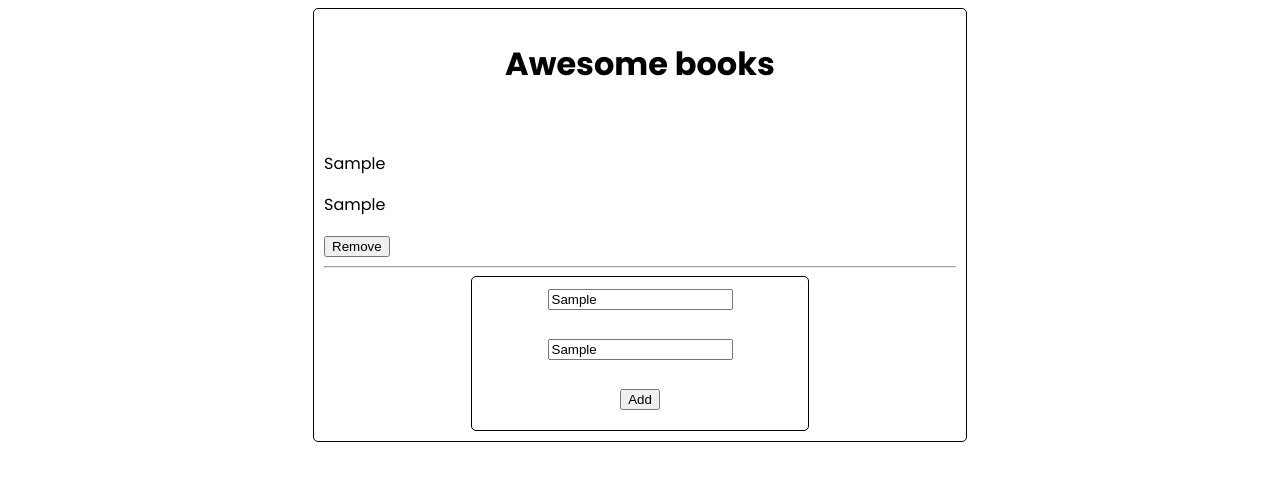
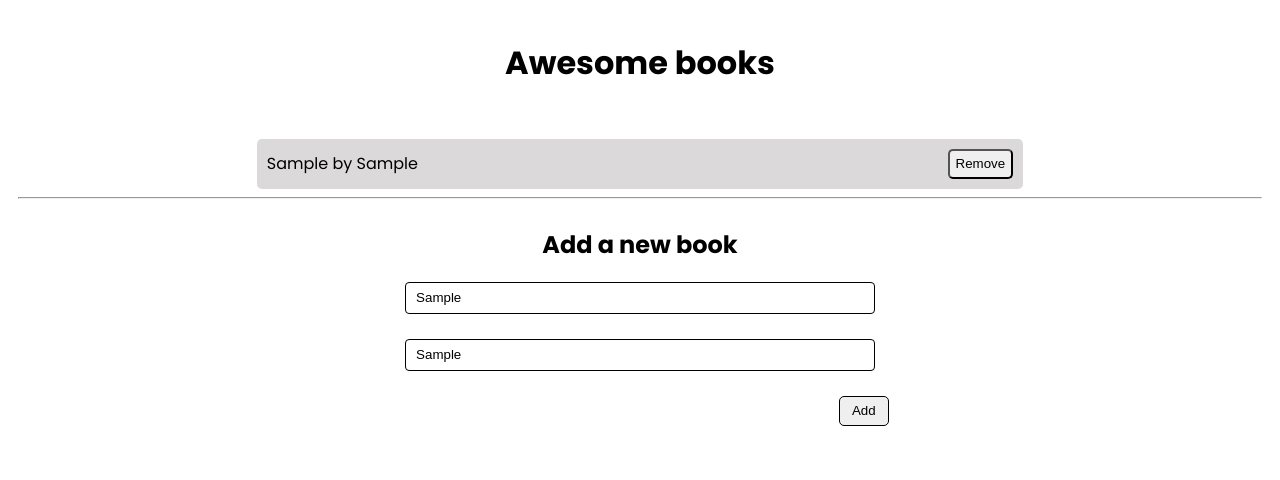
Before and after one commit to roodjinocherilus/Awesome, a website: page index.html in a window 1280 px wide. Both pictures are taken after typing "Sample", "Sample" into the empty fields and a click on the button "Add". Drawn offline with Linux system fonts and the light colour scheme.

Commit message:
add style and resposiveness

```diff
--- a/index.html
+++ b/index.html
@@ -15,8 +15,9 @@
 
   <div id="books">
   </div>
-
+<hr>
   <form action="#" class="form">
+    <h2>Add a new book</h2>
     <input required class="input" id="title" type="text" placeholder="Title"><br>
     <input required class="input" id="author" type="text" placeholder="Author"><br>
     <p class="show" id="message">*Title and Author are required</p>
--- a/script_class.js
+++ b/script_class.js
@@ -43,10 +43,8 @@ function Display() {
     const booksSection = document.getElementById('books');
     let book = '';
     for (let i = 0; i < getBooks.length; i += 1) {
-      book += `<div id="book${i}"><p>${getBooks[i].title}</p>
-      <p>${getBooks[i].author}</p>
-      <button class="button" value=${i}>Remove</button><br>
-      <hr>
+      book += `<div class="div-books" id="book${i}"><p>${getBooks[i].title} by ${getBooks[i].author}</p>
+      <button class="button" value=${i}>Remove</button>
       </div>`;
     }
     booksSection.innerHTML = `${book}`;
--- a/style.css
+++ b/style.css
@@ -10,29 +10,54 @@ h1 {
 }
 
 .awesomebooks {
-  width: 50%;
   margin: auto;
-  border: 1px solid black;
-  border-radius: 5px;
   padding: 10px;
 }
 
-.form {
-  width: 50%;
-  margin: auto;
-  border: 1px solid black;
-  padding: 10px;
+.div-books {
+  display: flex;
+  justify-content: space-between;
+  align-items: center;
+  width: 60%;
+  margin: 5px auto;
+  background-color: rgb(219, 217, 217);
+  height: 40px;
+  padding: 5px 10px;
   border-radius: 5px;
 }
 
-.input,
-#add {
-  display: block;
-  margin: 2px auto;
+.div-books:nth-child(even) {
+  background-color: white;
+}
+
+.button {
+  height: 30px;
+  border-radius: 5px;
+}
+
+.form {
+  width: 40%;
+  margin: auto;
+  display: flex;
+  flex-direction: column;
+  justify-content: center;
+  align-items: center;
+}
+
+.input {
+  width: 90%;
+  padding: 0 10px;
+  height: 30px;
+  border: 1px solid black;
+  border-radius: 4px;
 }
 
 #add {
-  margin-bottom: 10px;
+  align-self: end;
+  height: 30px;
+  border: 1px solid black;
+  border-radius: 5px;
+  width: 50px;
 }
 
 #message {
@@ -43,3 +68,11 @@ h1 {
 .show {
   display: none;
 }
+
+.gray-bg {
+  background-color: gray;
+}
+
+.white-bg {
+  background-color: white;
+}
```
